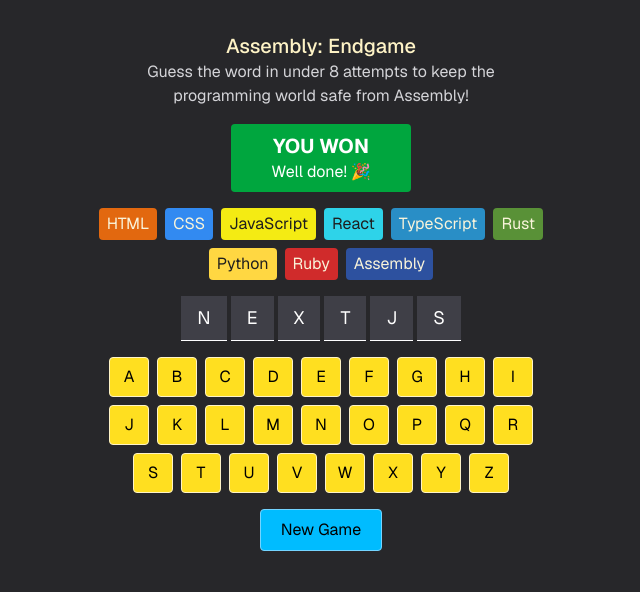
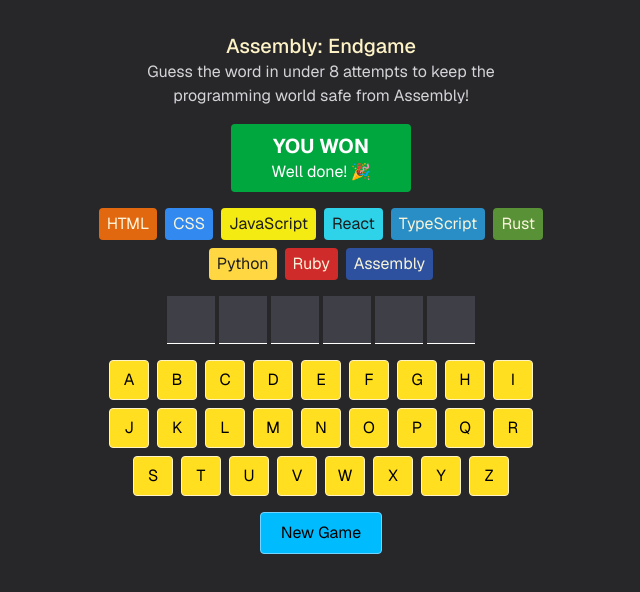
Before and after one commit to anreyw/assembly-endgame, a Next.js app: page / in a window 1280 px wide. Shown: the top 592 px of the page, without its empty margins (319-959 px from the left). Built offline with nearby package versions, Linux system fonts and the light colour scheme.

Commit message:
Updated WordDisplay component.
- passed additional guessedLetters prop to WordDisplay
- added ternary conditonal to only display correctly guessed letters
- fixed styling due to new functionality

```diff
--- a/app/WordDisplay.tsx
+++ b/app/WordDisplay.tsx
@@ -1,14 +1,15 @@
 interface WordDisplayProps {
-  currentWord: string
+  currentWord: string;
+  guessedLetters: string[]
 }
 
-export default function WordDisplay({ currentWord }: WordDisplayProps) {
+export default function WordDisplay({ currentWord, guessedLetters }: WordDisplayProps) {
   const letterElements = [...currentWord].map((letter, index) => (
     <span
       key={index}
-      className="text-white bg-zinc-700 py-2 px-4 border-b border-b-white text-lg"
+      className="text-white bg-zinc-700 size-12 border-b border-b-white text-2xl flex justify-center items-center font-semibold"
     >
-      {letter.toUpperCase()}
+      {guessedLetters.includes(letter) ? letter.toUpperCase() : ""}
     </span>
   ))
 
--- a/app/page.tsx
+++ b/app/page.tsx
@@ -20,7 +20,7 @@
     <main className="flex flex-col items-center gap-4">
       <Status />
       <LanguageChips />
-      <WordDisplay currentWord={currentWord} />
+      <WordDisplay currentWord={currentWord} guessedLetters={guessedLetters} />
       <Keyboard
 	currentWord={currentWord}
 	guessedLetters={guessedLetters}
```
